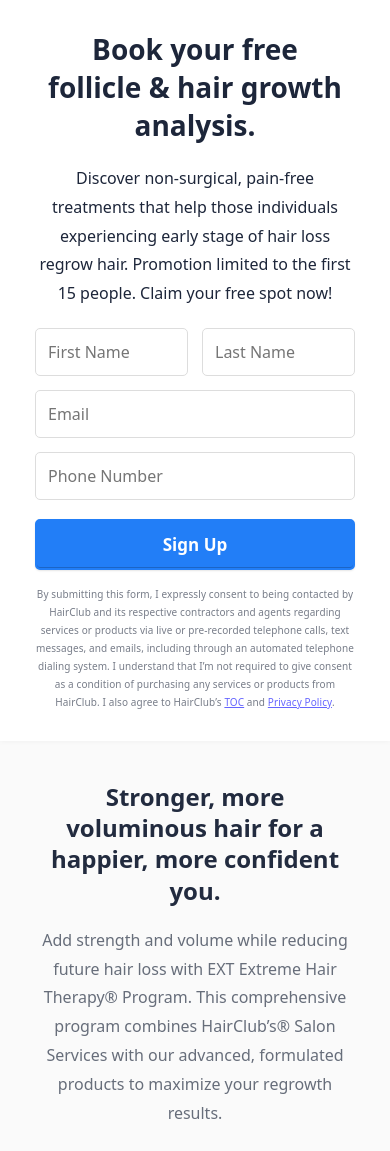
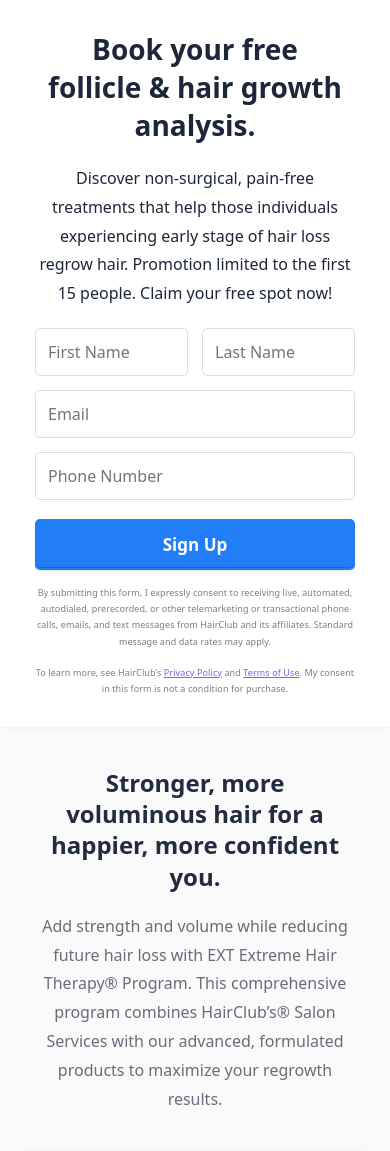
Before and after one commit to Usealan/landing-pages, a Jekyll site: the page built from hairclub/hairclub-men.html, in a window 390 px wide. Shown: the part 330-1481 px from the top of the page. Built offline with Jekyll 4.4.1, drawn with Linux system fonts in a browser that asks for light colours; nearby versions of some CDN libraries; some web fonts are replaced.

Commit message:
consent update

```diff
--- a/_layouts/hairclub.html
+++ b/_layouts/hairclub.html
@@ -76,7 +76,8 @@
               <button type="submit">Sign Up</button>
             </div>
             <!--<p>By clicking "Sign Up" you agree to our <a href="https://www.hairclub.com/terms-of-use" target="_blank">Terms & Conditions</a>.</p>-->
-            <p>By submitting this form, I expressly consent to being contacted by HairClub and its respective contractors and agents regarding services or products via live or pre-recorded telephone calls, text messages, and emails, including through an automated telephone dialing system. I understand that I’m not required to give consent as a condition of purchasing any services or products from HairClub. I also agree to HairClub’s <a href="https://www.hairclub.com/terms-of-use" target="_blank">TOC</a> and <a href="https://www.hairclub.com/privacy-policy" target="_blank">Privacy Policy</a>.</p>
+            <p>By submitting this form, I expressly consent to receiving live, automated, autodialed, prerecorded, or other telemarketing or transactional phone calls, emails, and text messages from HairClub and its affiliates. Standard message and data rates may apply.</p>
+            <p>To learn more, see HairClub’s <a href="https://www.hairclub.com/privacy-policy" target="_blank">Privacy Policy</a> and <a href="https://www.hairclub.com/terms-of-use" target="_blank">Terms of Use</a>. My consent in this form is not a condition for purchase.</p>
           </form>
         </div>
       </div>
--- a/assets/landing.scss
+++ b/assets/landing.scss
@@ -61,7 +61,7 @@
 .lp button[type=submit] { font-size: 17px; background: #227EF7; color: white; box-shadow: 0 1px 2px rgba(0,0,0,0.1), 0 -1px 0 rgba(0,0,0,0.2) inset; font-weight: 600; padding: 12px 20px; margin-top: 5px; border: 2px solid #227EF7; margin-bottom: 0; transition: transform 0.3s ease; cursor: pointer; }
 .lp button[type=submit]:hover { transform: translateY(-2px); }
 .lp button[type=submit]:focus { border: 2px solid white; outline: 1px solid #227EF7; box-shadow: 0 0 0 transparent; }
-.lp .hero .form p { font-size: 10px !important; text-align: center; margin-top: 15px !important; opacity: 0.6; letter-spacing: 0.1px; }
+.lp .hero .form p { font-size: 12px !important; text-align: center; margin: 20px auto !important; opacity: 0.6; letter-spacing: 0.1px; }
 .lp iframe { position: relative; width: 100%; border: 0 none; height: 100%; }
 
 .lp .features { position: relative; background: #FAFAFA; padding: 80px 20px; overflow: hidden; text-align: center; font-size: 17px; line-height: 1.8; }
@@ -229,7 +229,7 @@
 }
 
 @media screen and (max-width: 400px) {
-  .lp .hero .form p { margin: 15px auto 0 !important; }
+  .lp .hero .form p { margin: 15px auto 0 !important; font-size: 9px !important; }
 }
 
 @keyframes fade-in-animation {
```
